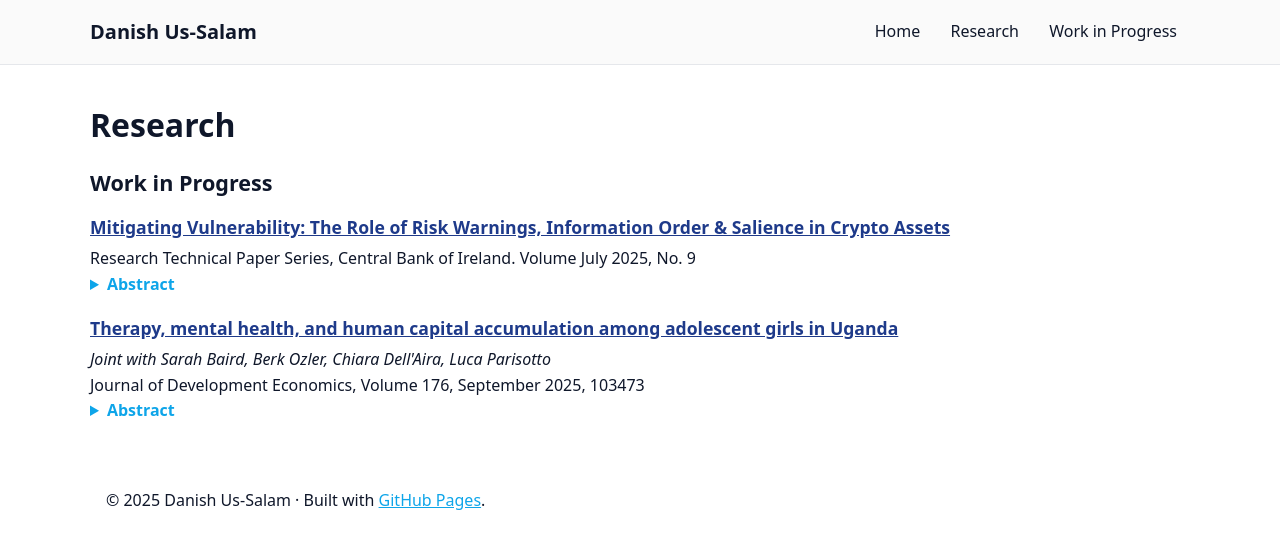
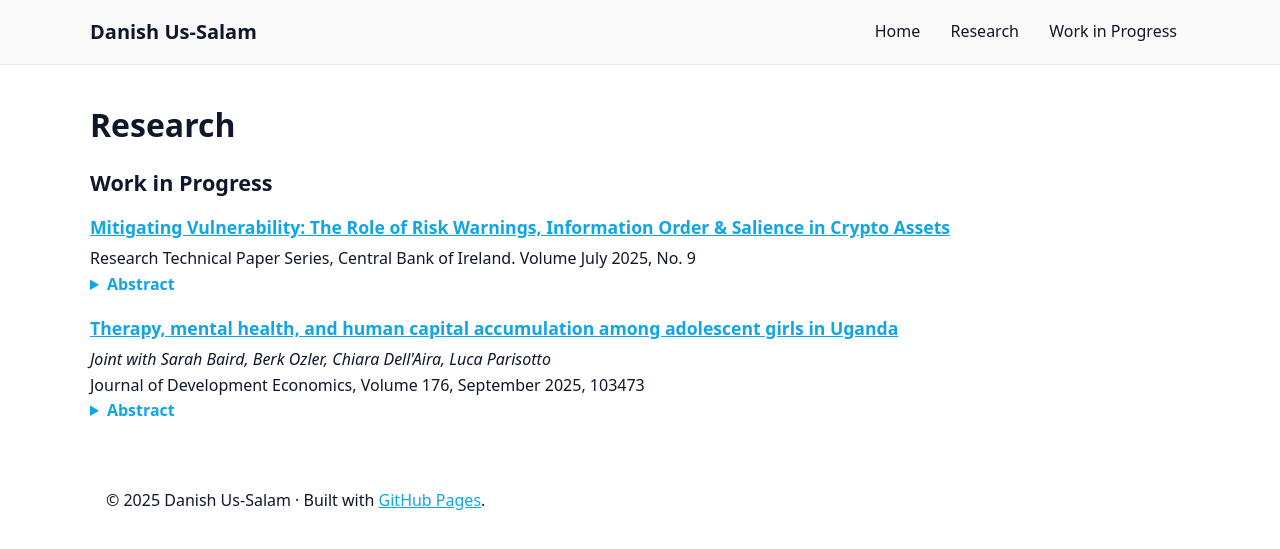
Before and after one commit to danishussalam/danishussalam.github.io, a Jekyll site: the page built from wip.md, in a window 1280 px wide. Shown: the top 549 px of the page. Built offline with Jekyll 4.4.1, drawn with Linux system fonts in a browser that asks for light colours.

Commit message:
Update style.css

```diff
--- a/assets/style.css
+++ b/assets/style.css
@@ -5,7 +5,6 @@
 --link: #0ea5e9;
 --border: #e5e7eb;
 }
-
 
 * { box-sizing: border-box; }
 
@@ -198,6 +197,3 @@ details.abstract > summary:hover {
     padding-right: 1.25rem;
   }
 }
-
-.pub-title a { color: #1e3a8a; }      /* dark blue for paper titles */
-.pub-title a:hover { text-decoration: underline; }
```
